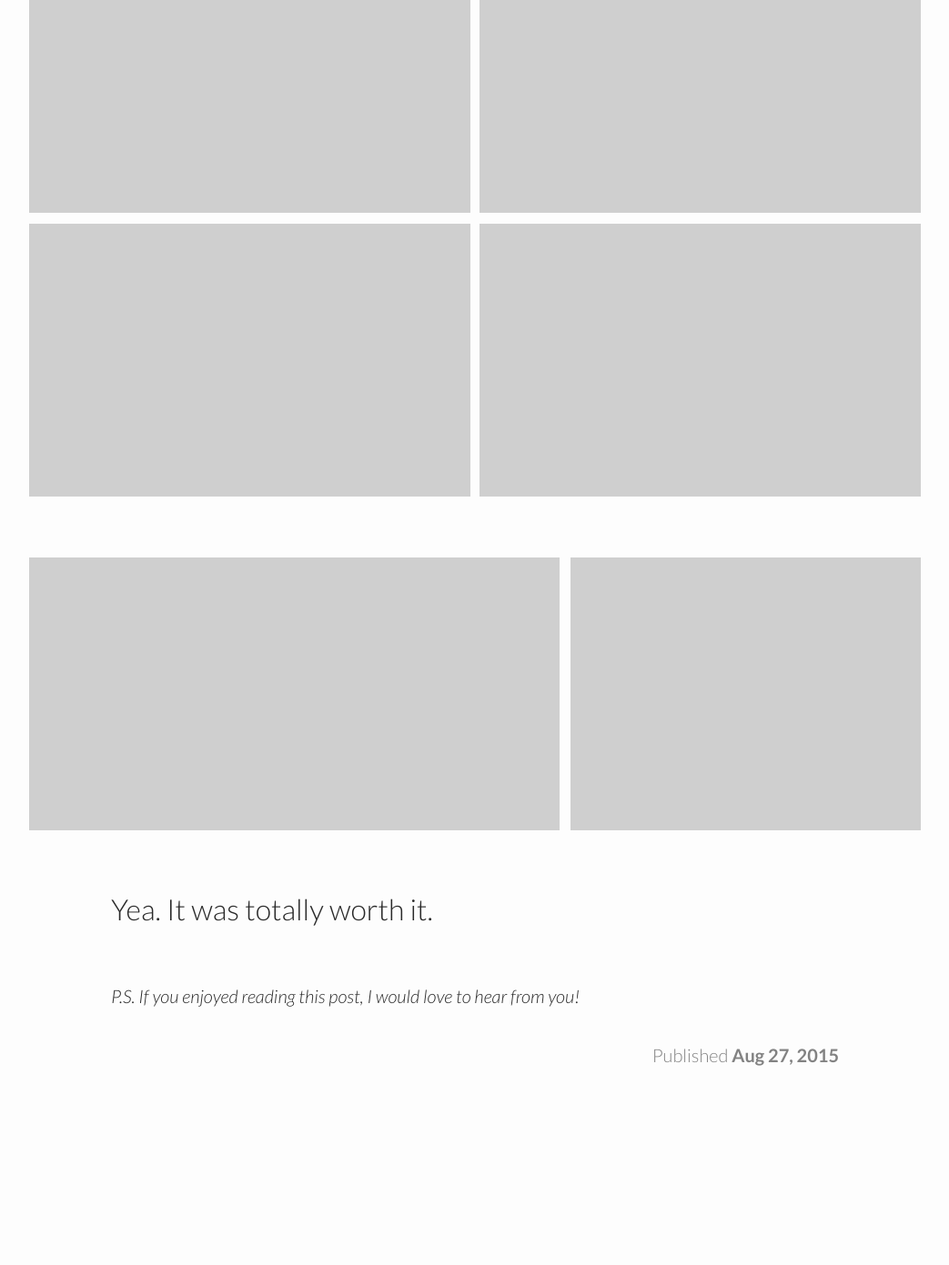
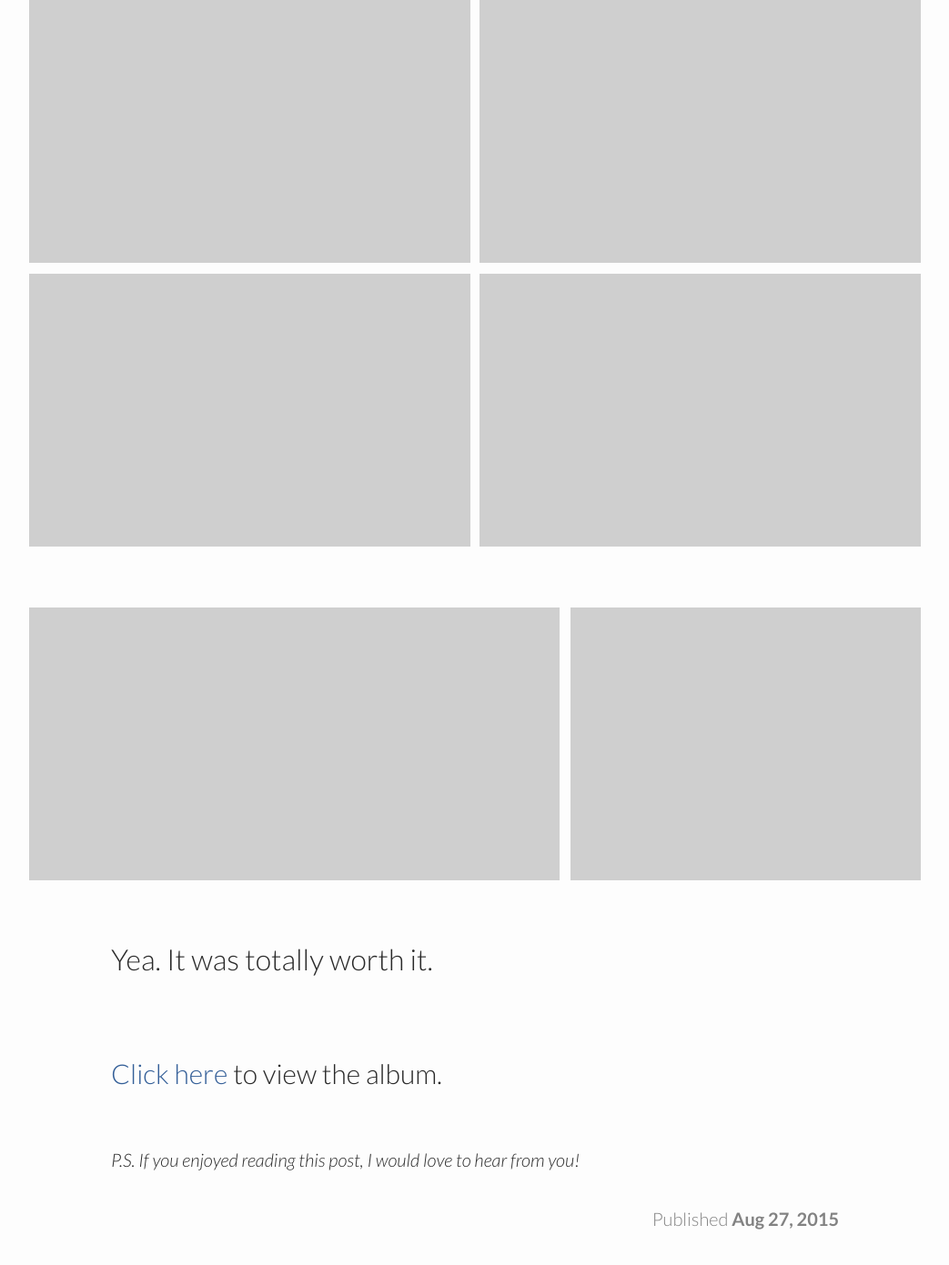
Before and after one commit to wyattlam1/wyattlam1.github.io, a Jekyll site: the page built from _posts/2015-08-27-lake-tahoe.markdown, in a window 1280 px wide and 1400 px high, scrolled down 7569 px. Shown: the top 1391 px of the window at 91% size, without its empty margins (118-1161 px from the left). Built offline with Jekyll 4.4.1, drawn with Linux system fonts in a browser that asks for light colours; before the commit the page ends 8789 px from its top, so only the background shows below that.

Commit message:
minor tweaks to tahoe post

```diff
--- /dev/null
+++ b/_includes/photo-story-80-20.html
@@ -0,0 +1,13 @@
+<div class="img-section">
+    <a id="{{ include.photo1 }}" class="img-link" href="" data-lightbox="site" data-title="{{ include.caption1 }}">
+        <div class="img-container width80">
+        </div>
+    </a>
+    <a id="{{ include.photo2 }}" class="img-link" href="" data-lightbox="site" data-title="{{ include.caption2 }}">
+        <div class="img-container width20" style="float: right">
+        </div>
+    </a>
+    {% if include.caption %}
+        <span class="img-caption">{{ include.caption }}</span>
+    {% endif %}
+</div>
--- a/_posts/2015-08-27-lake-tahoe.markdown
+++ b/_posts/2015-08-27-lake-tahoe.markdown
@@ -125,7 +125,11 @@
 <div class="img-section-spacer"></div>
 <br>
 
-{% include photo-story-3x1-40-40-20.html photo1="20863673916" photo2="20701974008" photo3="20701976808" caption="Sunset at Sand Harbor" %}
+{% include photo-story-100.html photo="20863673916" caption="Sunset at Sand Harbor" %}
+
+{% include photo-story-80-20.html photo1="20701974008" photo2="20701976808" %}
+
+<div class="img-section-spacer"></div>
 
 {% include photo-story-fullscreen.html photo="20703213549" %}
 
@@ -168,3 +172,8 @@
 <br>
 
 ## Yea. It was totally worth it.
+
+<br>
+
+[Click here](https://www.flickr.com/photos/wyattlam/sets/72157657727490791) to view the album.
+====
--- a/_sass/photo-story.scss
+++ b/_sass/photo-story.scss
@@ -129,3 +129,11 @@
         width: 100%;
     }
 }
+
+.width80 {
+    width: 79.5%;
+
+    @include media-query($on-phone) {
+        width: 100%;
+    }
+}
```
